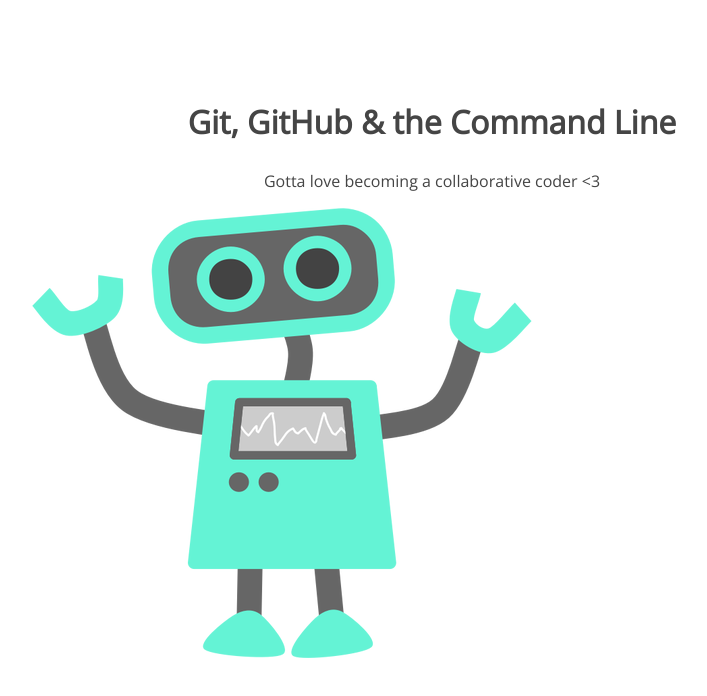
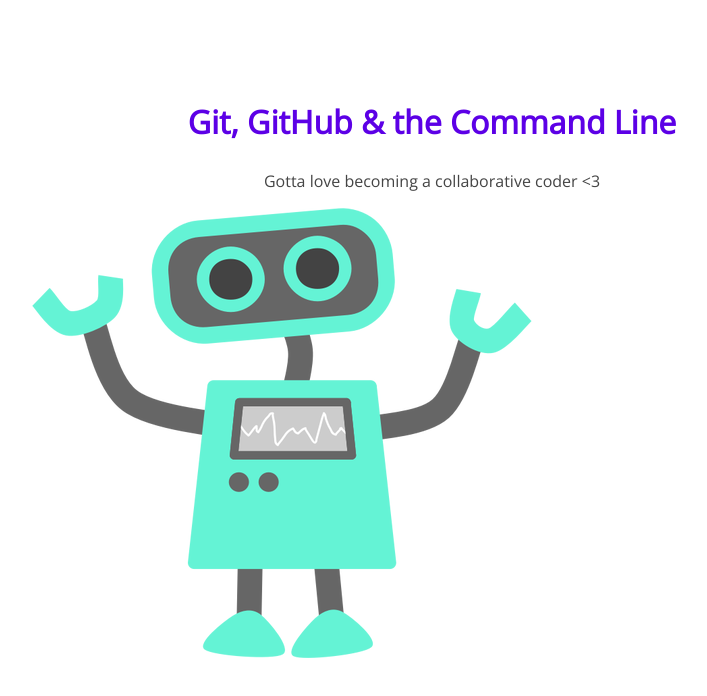
Before and after one commit to dayna253/105-project, a plain HTML site: page index.html in a window 1280 px wide. Shown: the whole page, without its empty margins (208-915 px from the left). Drawn offline with nearby package versions, Linux system fonts and the light colour scheme.

Commit message:
change h1 color to purple

```diff
--- a/css/style.css
+++ b/css/style.css
@@ -8,6 +8,7 @@
 	color: #454545;
 }
 section h1 {
+	color: #5c00e6;
 	font: 32px 'Open Sans';
 	font-weight: bold;
 }
```
